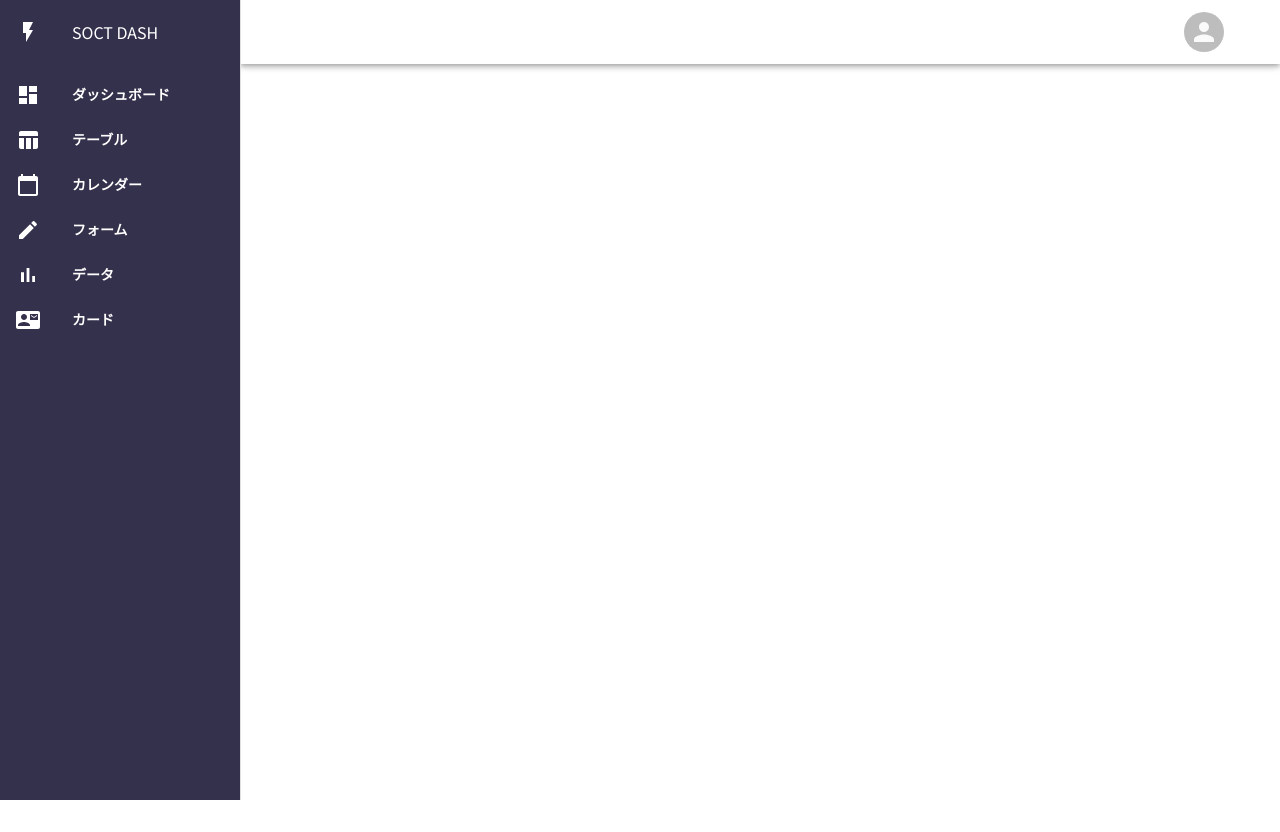
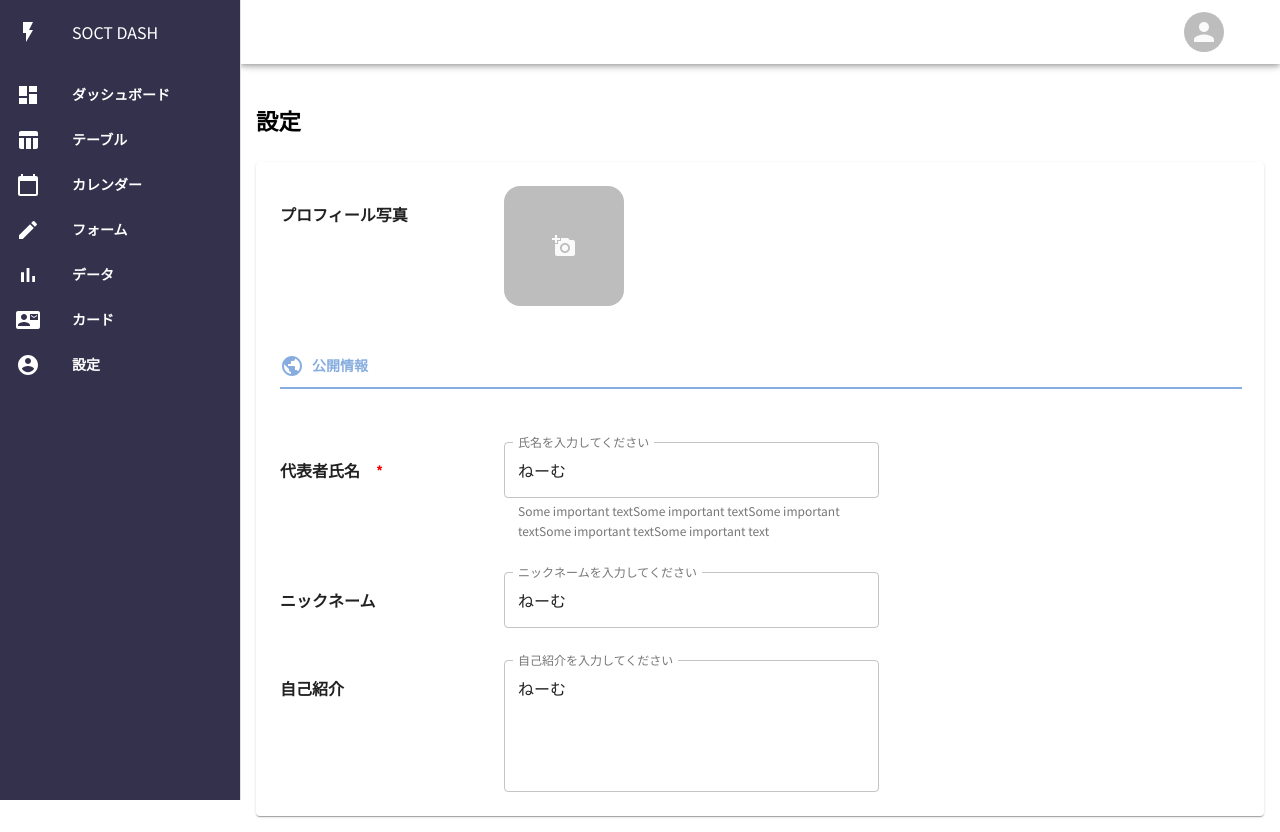
Before and after one commit to soctllc/dash-ui, a React (Create React App) app in the folder web-app/: page /setting in a window 1280 px wide. Before the commit the page ends 800 px from the top, so only its background shows below. Built offline with nearby package versions, Linux system fonts and the light colour scheme.

Commit message:
[feat] SubTitleコンポを追加

```diff
--- a/web-app/src/components/atoms/Title.js
+++ b/web-app/src/components/atoms/Title.js
@@ -1,12 +1,60 @@
 import React from 'react';
 import Typography from '@material-ui/core/Typography';
-import styled from "styled-components"
+import PublicIcon from '@material-ui/icons/Public';
+import styled from "styled-components";
+import { FlexWrap } from './Paper';
 
 export const PageTitle = styled(Typography).attrs({
-        varient:'h2',
+    varient: 'h2',
 })`
     font-size: 1.4rem;
     font-weight:700;
     margin:${props => props.theme.spacing(3)}px ${props => props.theme.spacing(2)}px;
     vertical-align: top
 `
+
+export const SubTitle = (props) => {
+    const {
+        text
+    } = props;
+    return (
+        <>
+            <Div>
+                <FlexWrap>
+                    <PublicIcon style={{ color: '#87ADE0' }} />
+                    <SubTitleStyle>
+                        {text}
+                    </SubTitleStyle>
+                </FlexWrap>
+                <UnderBar />
+            </Div>
+        </>
+    );
+}
+
+const SubTitleStyle = styled(Typography).attrs({
+    varient: 'h2',
+})`
+width: 56px;
+height: 20px;
+font-family: Noto Sans JP;
+font-style: normal;
+font-weight: bold;
+font-size: 14px;
+line-height: 20px;
+color: #87ADE0;
+margin: ${props => props.theme.spacing(0.2)}px ${props => props.theme.spacing(1)}px;
+vertical-align: top;
+`
+
+const UnderBar = styled.div`
+width: 100%;
+height: 0px;
+border: 1px solid #87ADE0;
+margin-top: 9px;
+`
+
+const Div = styled.div`
+margin:${props => props.theme.spacing(4)}px ${props => props.theme.spacing(2)}px 0;
+margin-bottom: 37px;
+`
--- /dev/null
+++ b/web-app/src/components/molecules/Setting.js
@@ -0,0 +1,68 @@
+import React,{useState} from 'react';
+import {FullPaper} from '../atoms/Paper'
+import {SingleTextInput,MultiLineTextInput} from '../atoms/TextInput'
+import {SelectInput}from '../atoms/SelectInput'
+import {DatePicker}from '../atoms/DatePicker'
+import {RadioInput,RadioImages}from '../atoms/RadioInput'
+import {items,methods,images} from '../../demo/selectData'
+import {checkData} from '../../demo/checkData'
+import {CheckInput}from '../atoms/CheckInput';
+import {BasicButton,UploadButton} from '../atoms/Button';
+import {EditableAvatar} from  '../atoms/Avatar';
+import {Img} from '../atoms/Img';
+import {ErrorAlert} from '../atoms/Alert'
+import {SubTitle} from '../atoms/Title'
+
+const testImg = "https://support.apple.com/library/content/dam/edam/applecare/images/en_US/gifting/giftcardscertificates/gift-cards-app-store-itunes.png";
+const helperSample="Some important textSome important textSome important textSome important textSome important text"
+
+export const Setting = (props) => {
+    const [name,setName] = useState('ねーむ');
+    const [date,setDate] = useState('2020/9/1');
+    const [age,setAge] = useState(10);
+    const [method,setMethod] = useState('自動');
+    const [src,setSrc] = useState('');
+    const [checks,setChecks] = useState(checkData);
+    const [disabled,setDisabled] = useState(false);
+    const [loading,setLoading] = useState(false);
+
+    const handleCheck = (index) => {
+        const checkedItem = checks[index];
+        const newChecks = checks.slice();
+        checkedItem.checked = !checkedItem.checked;
+        newChecks[index] = checkedItem;
+        setChecks(newChecks);
+    }
+
+    return(
+        <FullPaper>
+            <EditableAvatar
+                title="プロフィール写真"
+                loading={loading}
+                onClick={()=>{setLoading(!loading)}}
+
+            />
+            <SubTitle text={'公開情報'} />
+            <SingleTextInput
+                title="代表者氏名"
+                label="氏名を入力してください"
+                required={true}
+                value={name}
+                onChange={(e)=>{setName(e.target.value)}}
+                helperText={helperSample}/>
+            <SingleTextInput
+                title="ニックネーム"
+                label="ニックネームを入力してください"
+                value={name}
+                onChange={(e)=>{setName(e.target.value)}}
+            />
+            <MultiLineTextInput
+                title="自己紹介"
+                label="自己紹介を入力してください"
+                onChange={props.onChange}
+                value={name}
+                onChange={(e)=>{setName(e.target.value)}}
+            />
+        </FullPaper>
+    );
+}
--- /dev/null
+++ b/web-app/src/components/pages/SettingPage.js
@@ -0,0 +1,15 @@
+import React from 'react';
+import {Setting} from '../molecules/Setting'
+import {PageTitle} from '../atoms/Title';
+import {BasicTabs as Tabs} from '../molecules/Tabs'
+
+const SettingPage = () => {
+  return(
+    <div>
+        <PageTitle>設定</PageTitle>
+        <Setting/>
+    </div>
+    );
+}
+
+export default SettingPage;
--- a/web-app/src/components/pages/index.js
+++ b/web-app/src/components/pages/index.js
@@ -9,6 +9,7 @@ import CalendarTodayIcon from '@material-ui/icons/CalendarToday';
 import CreateIcon from '@material-ui/icons/Create';
 import BarChartIcon from '@material-ui/icons/BarChart';
 import ContactMailIcon from '@material-ui/icons/ContactMail';
+import AccountCircleIcon from '@material-ui/icons/AccountCircle';
 import LinearProgress from '@material-ui/core/LinearProgress';
 
 //import TopPage from './TopPage'
@@ -23,6 +24,7 @@ const CalendarPage = lazy(() => import('./CalendarPage'));
 const FormPage = lazy(() => import('./FormPage'));
 const DataPage = lazy(() => import('./DataPage'));
 const CardPage = lazy(() => import('./CardPage'));
+const SettingPage = lazy(() => import('./SettingPage'));
 
 const pages = [
   { path: '/', component: <TopPage/> },
@@ -30,7 +32,8 @@ const pages = [
   { path: '/calendar', component: <CalendarPage/> },
   { path: '/form', component: <FormPage/> },
   { path: '/data', component: <DataPage/> },
-  { path: '/card', component: <CardPage/> }
+  { path: '/card', component: <CardPage/> },
+  { path: '/setting', component: <SettingPage/> }
 ];
 
 const menus = [
@@ -39,7 +42,8 @@ const menus = [
   { path: '/calendar', icon: <CalendarTodayIcon/>,text:'カレンダー'},
   { path: '/form', icon: <CreateIcon/>,text:'フォーム'},
   { path: '/data', icon: <BarChartIcon/>,text:'データ'},
-  { path: '/card', icon: <ContactMailIcon/>,text:'カード'}
+  { path: '/card', icon: <ContactMailIcon/>,text:'カード'},
+  { path: '/setting', icon: <AccountCircleIcon/>,text:'設定'}
 ]
 
 const myMenus = [
```
